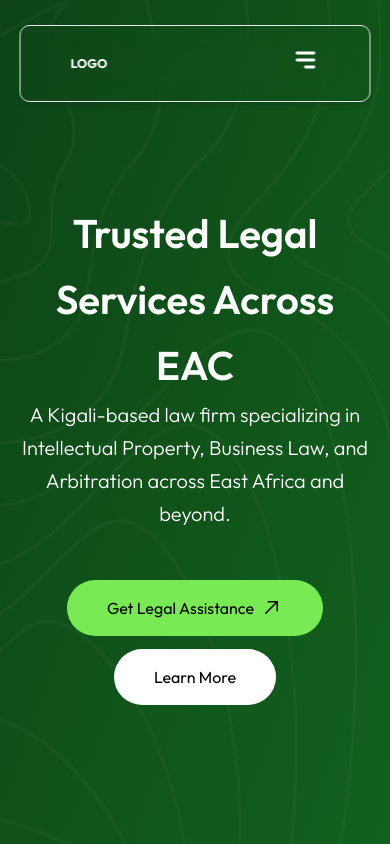
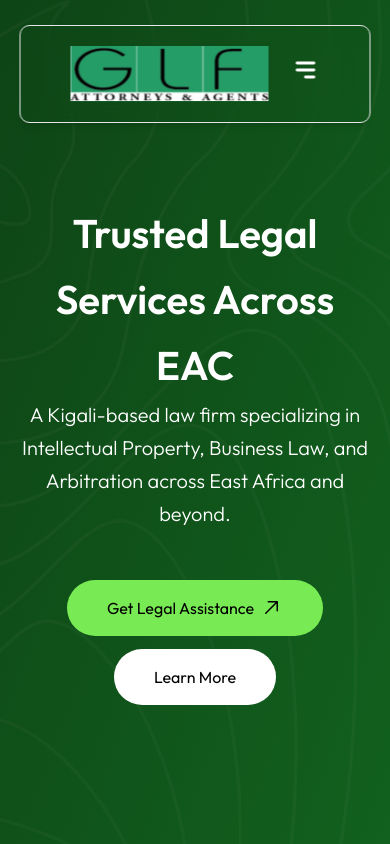
Before and after one commit to pascalniri/GLF-Gilgal-Law-Firm-, a React (Vite) app: page / in a window 390 px wide. Shown: the top 844 px of the page. Built offline with nearby package versions, Linux system fonts and the light colour scheme.

Commit message:
feat(ui): added the footer and made responsiveness

```diff
--- a/src/components/Footer.tsx
+++ b/src/components/Footer.tsx
@@ -55,8 +55,8 @@ const Footer = () => {
     >
       <div className="grid grid-cols-1 md:grid-cols-2 lg:grid-cols-3 gap-[5rem] text-white  pt-20">
         <div className="flex flex-col">
-          <h1>LOGO</h1>
-          <h2>Gilgal Law firm (GLF)</h2>
+        <img src="/logo.svg" alt="logo" className="w-[120px]" />
+          <h2 className="mt-10 font-medium text-[20px]">Gilgal Law firm (GLF)</h2>
           <p>
             Professional and dynamic business law firm based in Rwanda with the
             Head office in Kigali. The major areas of practice of our lawyers
--- a/src/components/Navbar.tsx
+++ b/src/components/Navbar.tsx
@@ -22,7 +22,7 @@ const Navbar = () => {
       }`}
     >
       <div className="flex items-center justify-between">
-        <h1 className="text-xl font-bold">LOGO</h1>
+        <img src="/logo.svg" alt="logo" />
 
         {/* Desktop Nav */}
         <ul className="hidden md:flex items-center gap-10 text-[16px]">
--- a/src/components/Team.tsx
+++ b/src/components/Team.tsx
@@ -54,7 +54,7 @@ const Team = () => {
   return (
     <div
     id="team"
-      className="scroll-mt-20 font-outfit flex flex-col justify-center items-center lg:min-h-screen bg-cover bg-center px-[5%] lg:py-0 py-[15%] mx-auto"
+      className="scroll-mt-20 font-outfit flex flex-col justify-center items-center lg:min-h-screen bg-cover bg-center bg-no-repeat bg-fixed px-[5%] lg:py-0 py-[15%] mx-auto"
       style={{ backgroundImage: "url('/bg.svg')" }}
     >
       <div className="bg-[#78EB54] bg-opacity-10 text-[#78EB54] border border-[#78EB54] rounded-full px-6 py-2 mb-5">
```
Also changed, not shown: public/logo.svg (added).
